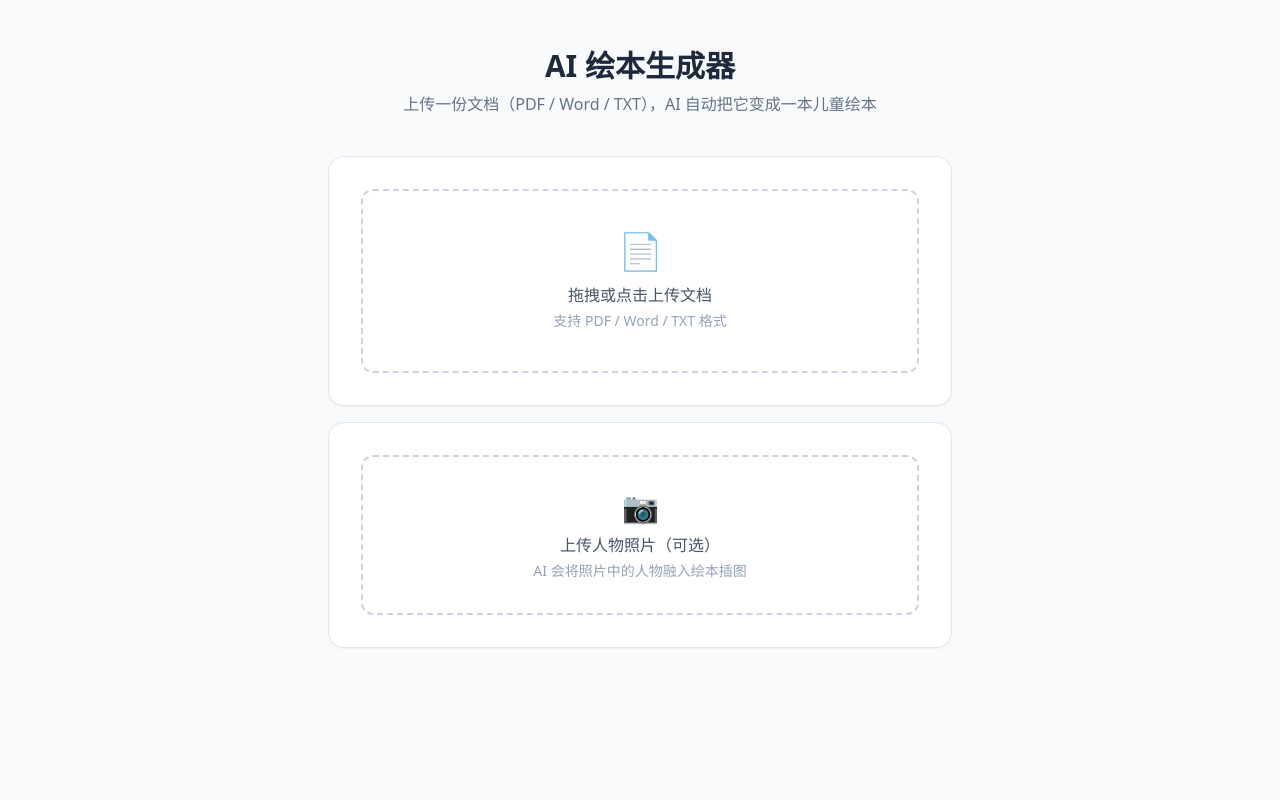
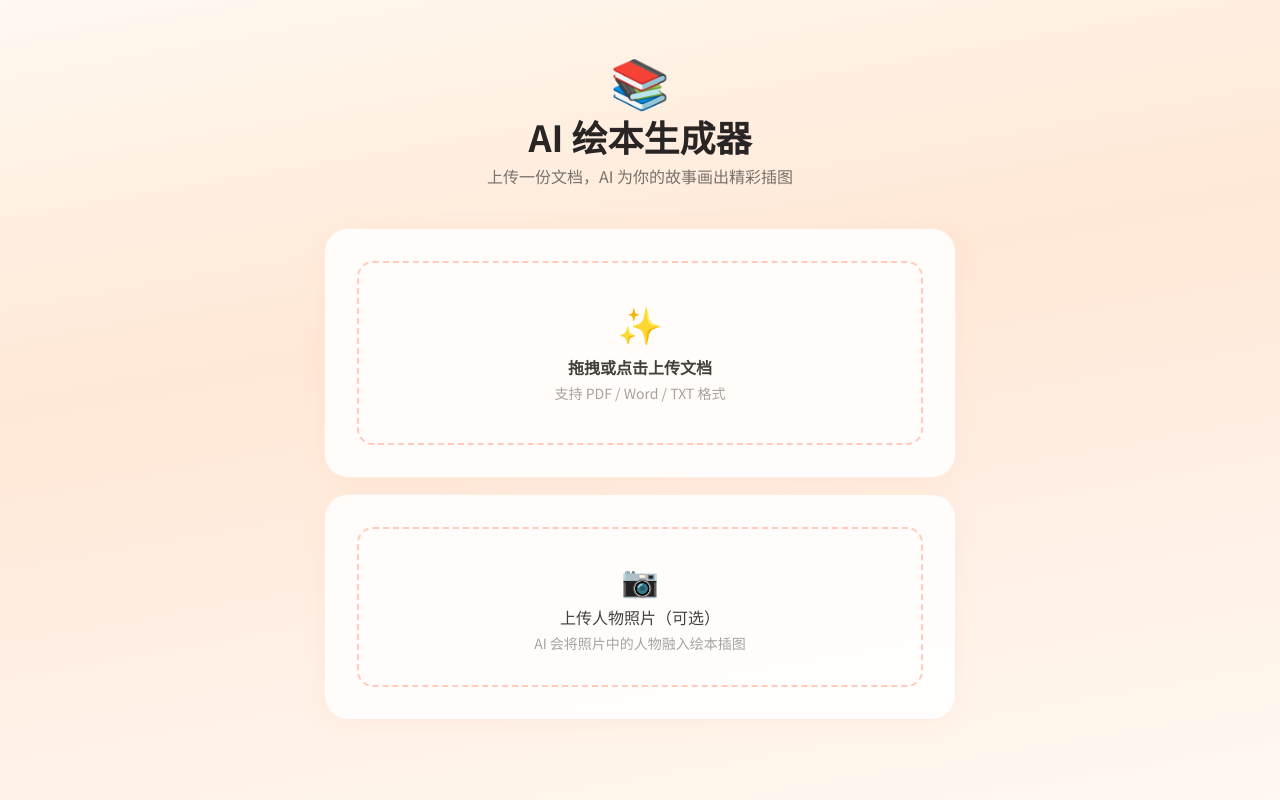
Before and after one commit to JaLong-Ton/picture-book, a Python web app: template templates/index.html in a window 1280 px wide. Run offline with Jinja, Linux system fonts and the light colour scheme; the template is opened without the code that fills it, so the values that code supplies are empty; some libraries are stand-ins or nearby versions.

Commit message:
fix: 全面优化 — 线程安全、JSON 解析、跨平台兼容
- SQLite 加锁防并发写入，photo_urls 持久化到数据库
- generate/retry 端点加 per-job 锁防止重复启动线程
- LLM JSON 解析支持 markdown fence 和裸文本提取，自动重试
- TXT 文件编码 fallback (UTF-8 → GBK → GB2312 → Latin-1)
- PDF 字体支持 macOS/Linux，移除 PIL 冗余 PNG 转码
- PyPDF2 → pypdf，requests.Session 连接复用
- 上传限制 50MB，XSS 修复，SSE 重连，手机删除按钮

```diff
--- a/requirements.txt
+++ b/requirements.txt
@@ -2,6 +2,6 @@ flask>=3.0.0
 python-dotenv>=1.0.0
 Pillow>=10.0.0
 requests>=2.31.0
-PyPDF2>=3.0.0
+pypdf>=4.0.0
 python-docx>=1.0.0
 reportlab>=4.0.0
--- a/templates/index.html
+++ b/templates/index.html
@@ -5,50 +5,113 @@
   <meta name="viewport" content="width=device-width, initial-scale=1.0">
   <title>AI 绘本生成器</title>
   <script src="https://cdn.tailwindcss.com"></script>
+  <link rel="preconnect" href="https://fonts.googleapis.com">
+  <link href="https://fonts.googleapis.com/css2?family=Noto+Sans+SC:wght@400;500;600;700&display=swap" rel="stylesheet">
+  <script>
+    tailwind.config = {
+      theme: {
+        extend: {
+          fontFamily: { sans: ['"Noto Sans SC"', 'sans-serif'] },
+          colors: {
+            cream:  { 50: '#FFF9F0', 100: '#FFF3E0', 200: '#FFE4C4' },
+            coral:  { 400: '#FF8A65', 500: '#FF7043', 600: '#F4511E' },
+            peach:  { 100: '#FFE8E0', 200: '#FFCCBC', 300: '#FFAB91' },
+            sky:    { 100: '#E3F2FD', 200: '#BBDEFB', 400: '#42A5F5' },
+          }
+        }
+      }
+    }
+  </script>
+  <style>
+    body {
+      background: linear-gradient(170deg, #FFF9F0 0%, #FFE8D6 40%, #FFF0E6 70%, #FFF9F0 100%);
+      min-height: 100vh;
+    }
+    .card-warm {
+      background: rgba(255,255,255,0.85);
+      backdrop-filter: blur(10px);
+      border: 1px solid rgba(255,200,170,0.3);
+      box-shadow: 0 4px 24px rgba(255,150,100,0.08);
+    }
+    .btn-primary {
+      background: linear-gradient(135deg, #FF8A65, #FF7043);
+      transition: all 0.2s ease;
+    }
+    .btn-primary:hover:not(:disabled) {
+      background: linear-gradient(135deg, #FF7043, #F4511E);
+      transform: translateY(-1px);
+      box-shadow: 0 6px 20px rgba(255,112,67,0.35);
+    }
+    .btn-primary:active:not(:disabled) { transform: translateY(0); }
+    .progress-warm {
+      background: linear-gradient(90deg, #FF8A65, #FFB74D, #FF7043);
+    }
+    .upload-zone {
+      border: 2px dashed #FFCCBC;
+      transition: all 0.25s ease;
+    }
+    .upload-zone:hover, .upload-zone.drag-active {
+      border-color: #FF8A65;
+      background: rgba(255,138,101,0.06);
+    }
+    @keyframes float-in {
+      from { opacity: 0; transform: translateY(16px); }
+      to   { opacity: 1; transform: translateY(0); }
+    }
+    .animate-float-in { animation: float-in 0.4s ease-out; }
+    @keyframes pulse-soft {
+      0%, 100% { opacity: 1; }
+      50% { opacity: 0.7; }
+    }
+    .pulse-soft { animation: pulse-soft 2s ease-in-out infinite; }
+  </style>
 </head>
-<body class="bg-slate-50 min-h-screen font-sans">
-  <div class="max-w-2xl mx-auto px-6 py-12">
+<body class="font-sans text-stone-800">
+  <div class="max-w-2xl mx-auto px-5 py-10 sm:py-14">
+
     <!-- Header -->
     <div class="text-center mb-10">
-      <h1 class="text-3xl font-bold text-slate-800 mb-2">AI 绘本生成器</h1>
-      <p class="text-slate-500">上传一份文档（PDF / Word / TXT），AI 自动把它变成一本儿童绘本</p>
+      <div class="text-5xl mb-3">📚</div>
+      <h1 class="text-3xl sm:text-4xl font-bold text-stone-800 mb-2">AI 绘本生成器</h1>
+      <p class="text-stone-500 text-sm sm:text-base">上传一份文档，AI 为你的故事画出精彩插图</p>
     </div>
 
     <!-- Upload Area -->
-    <div id="upload-card" class="bg-white rounded-2xl shadow-sm border border-slate-200 p-8 text-center">
-      <label for="file-input" class="cursor-pointer block border-2 border-dashed border-slate-300 rounded-xl p-10 hover:border-indigo-400 hover:bg-indigo-50/30 transition-colors">
-        <div class="text-4xl mb-3">📄</div>
-        <p class="text-slate-600 font-medium mb-1">拖拽或点击上传文档</p>
-        <p class="text-sm text-slate-400">支持 PDF / Word / TXT 格式</p>
+    <div id="upload-card" class="card-warm rounded-3xl p-6 sm:p-8 text-center animate-float-in">
+      <label for="file-input" class="cursor-pointer block upload-zone rounded-2xl p-8 sm:p-10">
+        <div class="text-4xl mb-3">✨</div>
+        <p class="text-stone-700 font-semibold mb-1">拖拽或点击上传文档</p>
+        <p class="text-sm text-stone-400">支持 PDF / Word / TXT 格式</p>
         <input id="file-input" type="file" accept=".pdf,.doc,.docx,.txt" class="hidden">
       </label>
-      <div id="file-info" class="hidden mt-4 py-2 px-4 bg-slate-100 rounded-lg text-sm text-slate-600 inline-flex items-center gap-2">
+      <div id="file-info" class="hidden mt-4 py-2 px-4 bg-cream-100 rounded-xl text-sm text-stone-600 inline-flex items-center gap-2">
+        <span>📎</span>
         <span id="file-name"></span>
-        <button id="clear-file" class="text-slate-400 hover:text-slate-600">&times;</button>
+        <button id="clear-file" class="ml-1 text-stone-400 hover:text-stone-600 transition-colors">&times;</button>
       </div>
     </div>
 
     <!-- Photo Upload Area (optional) -->
-    <div id="photo-card" class="bg-white rounded-2xl shadow-sm border border-slate-200 p-8 mt-4 text-center">
-      <label for="photo-input" class="cursor-pointer block border-2 border-dashed border-slate-300 rounded-xl p-8 hover:border-amber-400 hover:bg-amber-50/30 transition-colors">
+    <div id="photo-card" class="card-warm rounded-3xl p-6 sm:p-8 mt-4 text-center animate-float-in" style="animation-delay:0.1s">
+      <label for="photo-input" class="cursor-pointer block upload-zone rounded-2xl p-6 sm:p-8">
         <div class="text-3xl mb-2">📷</div>
-        <p class="text-slate-600 font-medium mb-1">上传人物照片（可选）</p>
-        <p class="text-sm text-slate-400">AI 会将照片中的人物融入绘本插图</p>
+        <p class="text-stone-700 font-medium mb-1">上传人物照片（可选）</p>
+        <p class="text-sm text-stone-400">AI 会将照片中的人物融入绘本插图</p>
         <input id="photo-input" type="file" accept=".jpg,.jpeg,.png,.webp" multiple class="hidden">
       </label>
       <div id="photo-preview" class="hidden mt-4 flex flex-wrap gap-3 justify-center"></div>
     </div>
 
     <!-- Outline Preview Card -->
-    <div id="outline-card" class="hidden bg-white rounded-2xl shadow-sm border border-slate-200 p-8 mt-6">
-      <h2 class="text-lg font-semibold text-slate-700 mb-1">📖 大纲预览</h2>
-      <p class="text-sm text-slate-400 mb-5">确认内容无误后点击「生成绘本」，也可以直接编辑修改</p>
+    <div id="outline-card" class="hidden card-warm rounded-3xl p-6 sm:p-8 mt-6 animate-float-in">
+      <h2 class="text-lg font-bold text-stone-800 mb-1">📖 大纲预览</h2>
+      <p class="text-sm text-stone-400 mb-5">确认内容无误后点击「生成绘本」，也可以直接编辑修改</p>
 
       <!-- Title -->
       <div class="mb-5">
-        <label class="block text-xs font-medium text-slate-500 mb-1">绘本标题</label>
+        <label class="block text-xs font-semibold text-stone-500 mb-1.5">绘本标题</label>
         <input id="outline-title" type="text"
-          class="w-full px-3 py-2 border border-slate-300 rounded-lg text-slate-800 font-semibold focus:ring-2 focus:ring-indigo-300 focus:border-indigo-400 outline-none">
+          class="w-full px-4 py-2.5 border border-peach-200 rounded-xl text-stone-800 font-semibold bg-cream-50 focus:ring-2 focus:ring-coral-400/40 focus:border-coral-400 outline-none transition-all">
       </div>
 
       <!-- Characters -->
@@ -59,44 +122,44 @@
 
       <!-- Actions -->
       <div class="flex gap-3 justify-end">
-        <button onclick="resetUI()" class="px-5 py-2.5 border border-slate-300 text-slate-600 rounded-xl hover:bg-slate-50 transition-colors text-sm">
+        <button onclick="resetUI()" class="px-5 py-2.5 border border-stone-300 text-stone-600 rounded-xl hover:bg-stone-100 transition-colors text-sm font-medium">
           重新上传
         </button>
-        <button onclick="saveAndGenerate()" class="px-8 py-2.5 bg-indigo-500 text-white rounded-xl font-medium hover:bg-indigo-600 transition-colors shadow-sm text-sm">
-          生成绘本
+        <button id="generate-btn" onclick="saveAndGenerate()" class="btn-primary px-8 py-2.5 text-white rounded-xl font-semibold shadow-sm text-sm disabled:opacity-50 disabled:cursor-not-allowed">
+          ✨ 生成绘本
         </button>
       </div>
     </div>
 
     <!-- Progress Card -->
-    <div id="progress-card" class="hidden bg-white rounded-2xl shadow-sm border border-slate-200 p-8 mt-6">
-      <h2 id="progress-title" class="text-lg font-semibold text-slate-700 mb-4"></h2>
-      <div class="w-full bg-slate-200 rounded-full h-3 mb-3">
-        <div id="progress-bar" class="bg-indigo-500 h-3 rounded-full transition-all duration-500" style="width: 0%"></div>
+    <div id="progress-card" class="hidden card-warm rounded-3xl p-6 sm:p-8 mt-6">
+      <h2 id="progress-title" class="text-lg font-bold text-stone-800 mb-4"></h2>
+      <div class="w-full bg-cream-200 rounded-full h-3 mb-3 overflow-hidden">
+        <div id="progress-bar" class="progress-warm h-3 rounded-full transition-all duration-700 ease-out" style="width: 0%"></div>
       </div>
-      <p id="progress-text" class="text-sm text-slate-500"></p>
-      <p id="progress-page" class="text-sm text-slate-400 mt-1"></p>
+      <p id="progress-text" class="text-sm text-stone-500"></p>
+      <p id="progress-page" class="text-sm text-stone-400 mt-1 pulse-soft"></p>
     </div>
 
     <!-- Error Card -->
-    <div id="error-card" class="hidden bg-red-50 rounded-2xl border border-red-200 p-6 mt-6">
-      <p class="text-red-700 font-medium">出错了</p>
+    <div id="error-card" class="hidden rounded-3xl p-6 mt-6 bg-red-50 border border-red-200 animate-float-in">
+      <p class="text-red-700 font-semibold">出错了</p>
       <p id="error-text" class="text-red-600 text-sm mt-1"></p>
       <div class="mt-3 flex gap-2">
-        <button id="retry-btn" onclick="retryGeneration()" class="hidden px-4 py-2 bg-indigo-500 text-white rounded-lg text-sm hover:bg-indigo-600 transition-colors">重试生成</button>
-        <button onclick="resetUI()" class="px-4 py-2 bg-red-100 text-red-700 rounded-lg text-sm hover:bg-red-200 transition-colors">重新开始</button>
+        <button id="retry-btn" onclick="retryGeneration()" class="hidden px-4 py-2 btn-primary text-white rounded-xl text-sm">重试生成</button>
+        <button onclick="resetUI()" class="px-4 py-2 bg-red-100 text-red-700 rounded-xl text-sm hover:bg-red-200 transition-colors">重新开始</button>
       </div>
     </div>
 
     <!-- Result Card -->
-    <div id="result-card" class="hidden bg-white rounded-2xl shadow-sm border border-slate-200 p-8 mt-6 text-center">
-      <div class="text-4xl mb-3">📖</div>
-      <h2 id="result-title" class="text-xl font-bold text-slate-800 mb-2"></h2>
-      <p class="text-slate-500 mb-5">绘本已生成，点击下方按钮下载 PDF</p>
-      <a id="download-btn" href="#" class="inline-block px-8 py-3 bg-indigo-500 text-white rounded-xl font-medium hover:bg-indigo-600 transition-colors shadow-sm">
-        下载绘本 PDF
+    <div id="result-card" class="hidden card-warm rounded-3xl p-8 mt-6 text-center animate-float-in">
+      <div class="text-5xl mb-3">🎉</div>
+      <h2 id="result-title" class="text-xl font-bold text-stone-800 mb-2"></h2>
+      <p class="text-stone-500 mb-6">绘本已生成，点击下方按钮下载</p>
+      <a id="download-btn" href="#" class="btn-primary inline-block px-10 py-3 text-white rounded-2xl font-semibold shadow-md">
+        📥 下载绘本 PDF
       </a>
-      <button onclick="resetUI()" class="mt-4 block mx-auto px-4 py-2 text-sm text-slate-500 hover:text-slate-700 transition-colors">重新制作一本</button>
+      <button onclick="resetUI()" class="mt-5 block mx-auto px-4 py-2 text-sm text-stone-400 hover:text-stone-600 transition-colors">重新制作一本</button>
     </div>
   </div>
 
@@ -163,10 +226,10 @@
         wrap.className = 'relative group';
         const img = document.createElement('img');
         img.src = URL.createObjectURL(f);
-        img.className = 'w-20 h-20 object-cover rounded-lg border border-slate-200';
+        img.className = 'w-20 h-20 object-cover rounded-xl border-2 border-peach-200 shadow-sm';
         const btn = document.createElement('button');
         btn.innerHTML = '&times;';
-        btn.className = 'absolute -top-2 -right-2 w-5 h-5 bg-red-500 text-white rounded-full text-xs flex items-center justify-center opacity-0 group-hover:opacity-100 transition-opacity';
+        btn.className = 'absolute -top-2 -right-2 w-5 h-5 bg-coral-500 text-white rounded-full text-xs flex items-center justify-center opacity-100 sm:opacity-0 sm:group-hover:opacity-100 transition-opacity shadow';
         btn.onclick = () => { photoFiles.splice(idx, 1); renderPhotos(); };
         wrap.appendChild(img);
         wrap.appendChild(btn);
@@ -175,11 +238,11 @@
     }
 
     const dropZone = document.querySelector('label[for="file-input"]');
-    dropZone.addEventListener('dragover', e => { e.preventDefault(); dropZone.classList.add('border-indigo-400', 'bg-indigo-50/30'); });
-    dropZone.addEventListener('dragleave', () => { dropZone.classList.remove('border-indigo-400', 'bg-indigo-50/30'); });
+    dropZone.addEventListener('dragover', e => { e.preventDefault(); dropZone.classList.add('drag-active'); });
+    dropZone.addEventListener('dragleave', () => { dropZone.classList.remove('drag-active'); });
     dropZone.addEventListener('drop', e => {
       e.preventDefault();
-      dropZone.classList.remove('border-indigo-400', 'bg-indigo-50/30');
+      dropZone.classList.remove('drag-active');
       const f = e.dataTransfer.files[0];
       if (!f) return;
       fileInput.files = e.dataTransfer.files;
@@ -223,13 +286,15 @@
       };
 
       evtSource.onerror = () => {
-        evtSource.close();
-        evtSource = null;
+        setTimeout(() => {
+          if (evtSource && evtSource.readyState === EventSource.CLOSED) {
+            evtSource = null;
+          }
+        }, 5000);
       };
     }
 
     function updateProgress(data) {
-      // Outline ready → show preview, stop SSE
       if (data.stage === 'outline_ready') {
         if (evtSource) { evtSource.close(); evtSource = null; }
         hide('progress-card');
@@ -263,7 +328,6 @@
       if (data.stage === 'error') {
         if (evtSource) { evtSource.close(); evtSource = null; }
         localStorage.removeItem('pb_job_id');
-        // If job has total_pages, outline was generated — can retry image generation
         showError(data.error, !!data.total_pages);
       }
     }
@@ -281,39 +345,38 @@
     }
 
     function renderOutline(outline) {
-      // Title
       document.getElementById('outline-title').value = outline.title || '';
 
-      // Characters
       const charDiv = document.getElementById('outline-characters');
       const chars = outline.characters || [];
       if (chars.length > 0) {
-        charDiv.innerHTML = '<label class="block text-xs font-medium text-slate-500 mb-2">角色设定</label>' +
+        charDiv.innerHTML = '<label class="block text-xs font-semibold text-stone-500 mb-2">角色设定</label>' +
           '<div class="flex flex-wrap gap-2">' +
-          chars.map(c => `<span class="px-3 py-1.5 bg-indigo-50 text-indigo-700 rounded-lg text-sm">${esc(c.name || '')}（${esc(c.species || '')}）</span>`).join('') +
+          chars.map(c => `<span class="px-3 py-1.5 bg-peach-100 text-coral-600 rounded-xl text-sm font-medium">${esc(c.name || '')}（${esc(c.species || '')}）</span>`).join('') +
           '</div>';
       } else {
         charDiv.innerHTML = '';
       }
 
-      // Pages
       const pagesDiv = document.getElementById('outline-pages');
       const pages = outline.pages || [];
       pagesDiv.innerHTML = pages.map((p, i) => `
-        <div class="border border-slate-200 rounded-xl p-4">
+        <div class="border border-peach-200 rounded-2xl p-4 bg-cream-50">
           <div class="flex items-center gap-2 mb-3">
-            <span class="w-6 h-6 bg-indigo-100 text-indigo-600 rounded-full text-xs font-bold flex items-center justify-center">${i + 1}</span>
+            <span class="w-7 h-7 bg-coral-400 text-white rounded-full text-xs font-bold flex items-center justify-center shadow-sm">${i + 1}</span>
             <input type="text" value="${esc(p.title || '')}" data-page="${i}" data-field="title"
-              class="flex-1 px-2 py-1 border border-slate-200 rounded-md text-sm font-medium text-slate-700 focus:ring-2 focus:ring-indigo-300 focus:border-indigo-400 outline-none">
+              class="flex-1 px-3 py-1.5 border border-peach-200 rounded-lg text-sm font-semibold text-stone-700 bg-white focus:ring-2 focus:ring-coral-400/40 focus:border-coral-400 outline-none transition-all">
           </div>
           <textarea data-page="${i}" data-field="text" rows="2"
-            class="w-full px-3 py-2 border border-slate-200 rounded-lg text-sm text-slate-600 resize-none focus:ring-2 focus:ring-indigo-300 focus:border-indigo-400 outline-none">${esc(p.text || p.key_content || '')}</textarea>
+            class="w-full px-3 py-2.5 border border-peach-200 rounded-xl text-sm text-stone-600 bg-white resize-none focus:ring-2 focus:ring-coral-400/40 focus:border-coral-400 outline-none transition-all">${esc(p.text || p.key_content || '')}</textarea>
         </div>
       `).join('');
     }
 
     async function saveAndGenerate() {
-      // Collect edited outline
+      const btn = document.getElementById('generate-btn');
+      btn.disabled = true;
+
       const title = document.getElementById('outline-title').value;
       const pageEls = document.querySelectorAll('#outline-pages [data-page]');
       const pagesMap = {};
@@ -323,7 +386,6 @@
         pagesMap[idx][el.dataset.field] = el.value;
       });
 
-      // Load original outline to preserve fields we didn't edit (visual, layout, etc.)
       let original;
       try {
         const resp = await fetch('/api/outline/' + jobId);
@@ -337,7 +399,6 @@
 
       const outline = { ...original, title, pages };
 
-      // Save edited outline
       try {
         const resp = await fetch('/api/outline/' + jobId, {
           method: 'POST',
@@ -345,23 +406,23 @@
           body: JSON.stringify(outline),
         });
         const data = await resp.json();
-        if (data.error) { showError(data.error); return; }
+        if (data.error) { showError(data.error); btn.disabled = false; return; }
       } catch (e) {
         showError('保存大纲失败：' + e.message);
+        btn.disabled = false;
         return;
       }
 
-      // Start generation
       try {
         const resp = await fetch('/api/generate/' + jobId, { method: 'POST' });
         const data = await resp.json();
-        if (data.error) { showError(data.error); return; }
+        if (data.error) { showError(data.error); btn.disabled = false; return; }
       } catch (e) {
         showError('启动生成失败：' + e.message);
+        btn.disabled = false;
         return;
       }
 
-      // Show progress and resume SSE
       hide('outline-card');
       show('progress-card');
       document.getElementById('progress-title').textContent = '正在生成绘本…';
@@ -370,9 +431,9 @@
     }
 
     function esc(str) {
-      const d = document.createElement('div');
-      d.textContent = str;
-      return d.innerHTML;
+      return String(str).replace(/[&<>"']/g, ch => ({
+        '&': '&amp;', '<': '&lt;', '>': '&gt;', '"': '&quot;', "'": '&#39;'
+      })[ch]);
     }
 
     function showError(msg, retryable) {
@@ -417,7 +478,6 @@
       fileInput.value = '';
     }
 
-    // Restore job state after page refresh
     async function restoreJob() {
       const savedId = localStorage.getItem('pb_job_id');
       if (!savedId) return;
@@ -436,7 +496,6 @@
         } else if (data.stage === 'outline_ready') {
           loadOutline(jobId);
         } else {
-          // In progress — reconnect SSE
           show('progress-card');
           document.getElementById('progress-title').textContent = '正在恢复进度…';
           startSSE(jobId);
```
Also changed, not shown: app.py (+111 -66 lines), services/document_parser.py (+8 -2 lines), services/image_service.py (+6 -6 lines), services/outline_generator.py (+59 -36 lines), services/pdf_exporter.py (+13 -0 lines).
